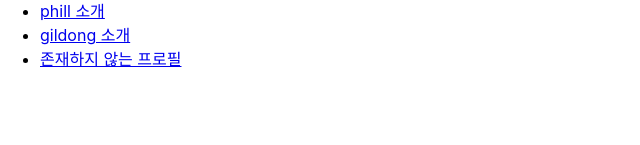
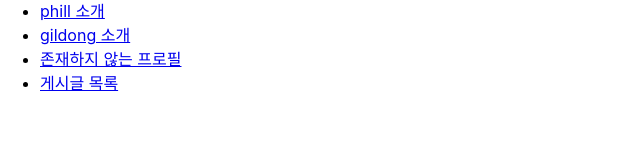
Before and after one commit to Polarvear/ReactSPA, a React (Create React App) app in the folder spa/: page / in a window 1280 px wide. Shown: the part 155-300 px from the top of the page, without its empty margins (0-640 px from the left). Built offline with nearby package versions, Linux system fonts and the light colour scheme.

Commit message:
App에 article 라우터 설정

```diff
--- a/spa/src/App.js
+++ b/spa/src/App.js
@@ -1,4 +1,6 @@
 import { Route, Routes } from "react-router-dom";
+import Article from "./pages/Article";
+import Articles from "./pages/Articles";
 import About from "./pages/About";
 import Home from "./pages/Home";
 import "./App.css";
@@ -10,6 +12,8 @@ const App = () => {
       <Route path="/" element={<Home />} />
       <Route path="/" element={<About />} />
       <Route path="/profiles/:username" element={<Profile />} />
+      <Route path="/articles" element={<Articles />} />
+      <Route path="/articles/:id" element={<Article />} />
     </Routes>
   );
 };
--- a/spa/src/pages/Home.js
+++ b/spa/src/pages/Home.js
@@ -18,6 +18,9 @@ const Home = () => {
         <li>
           <Link to="/profiles/void">존재하지 않는 프로필</Link>
         </li>
+        <li>
+          <Link to="/articles">게시글 목록</Link>
+        </li>
       </ul>
     </div>
   );
```
